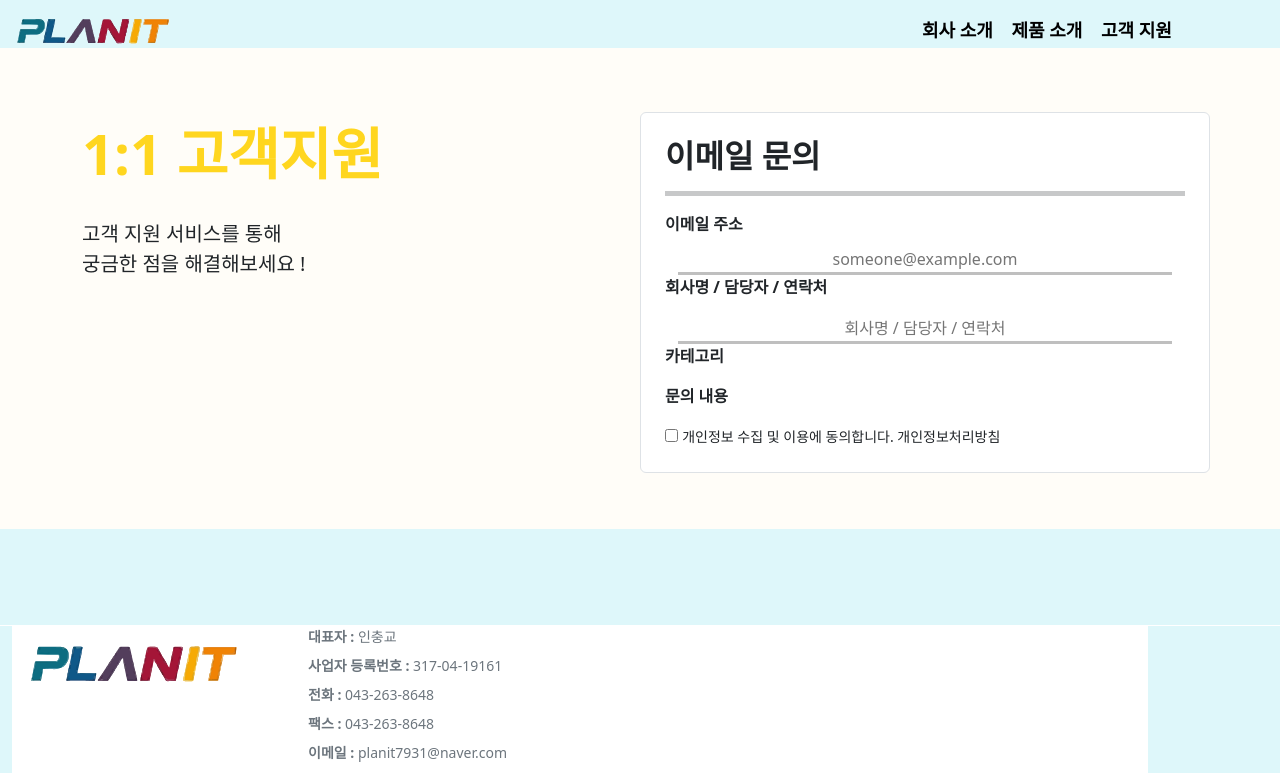
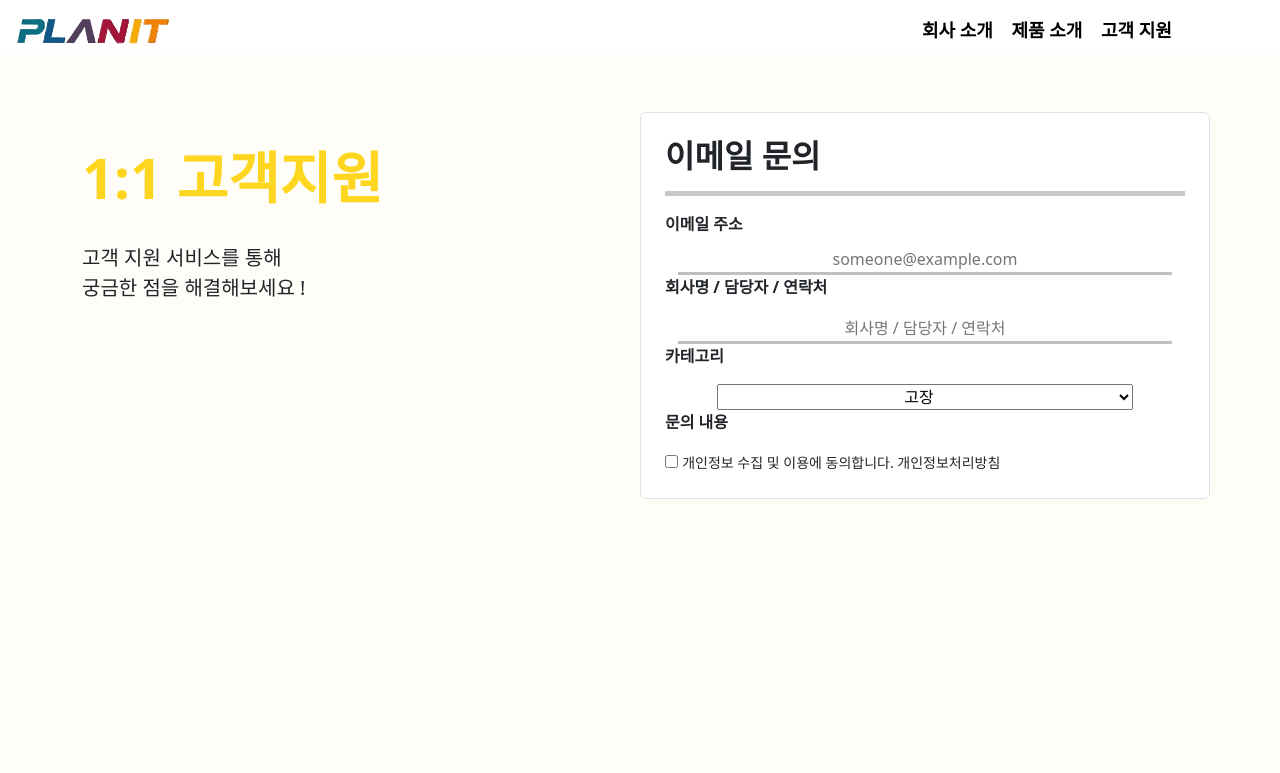
Before and after one commit to mineruking/PLANIT, a React (Create React App) app: page /support/OneOnOneSupport in a window 1280 px wide. Shown: the top 773 px of the page. Built offline with nearby package versions, Linux system fonts and the light colour scheme; the HTML template or start-up script is replaced by a standard one.

Commit message:
navbar scroll

```diff
--- a/src/App.js
+++ b/src/App.js
@@ -19,14 +19,14 @@ function App() {
       <Menu />
       <div className="content">
         <Routes>
-          <Route path='/' element={<Main />} />
-          <Route path='/aboutus' element={<AboutUs />} />
-          <Route path='/product' element={<AboutProduct />} />
-          <Route path='/contacus' element={<ContactUs />} />
-          <Route path='/notification' element={<Notification />} />
-          <Route path='/support' element={<SupportPage />} />
-          <Route path='/support/OnlineSupport' element={<OnlineSupportPage />} />
-          <Route path='/support/OneOnOneSupport' element={<OneOnOneSupportPage />} />
+          <Route path='/' element={<div className="main-page"><Main /></div>} />
+          <Route path='/aboutus' element={<div className="about-us-page"><AboutUs /></div>} />
+          <Route path='/product' element={<div className="product-page"><AboutProduct /></div>} />
+          <Route path='/contacus' element={<div className="contact-us-page"><ContactUs /></div>} />
+          <Route path='/notification' element={<div className="notification-page"><Notification /></div>} />
+          <Route path='/support' element={<div className="support-page"><SupportPage /></div>} />
+          <Route path='/support/OnlineSupport' element={<div className="online-support-page"><OnlineSupportPage /></div>} />
+          <Route path='/support/OneOnOneSupport' element={<div className="one-on-one-support-page"><OneOnOneSupportPage /></div>} />
         </Routes>
       </div>
       <Footer />
--- a/src/Pages/Menu/OneOnOneSupportPage.jsx
+++ b/src/Pages/Menu/OneOnOneSupportPage.jsx
@@ -14,7 +14,7 @@ const OneOnOneSupportPage = () => {
             <Col className="subTitle">
               {/* text-center mb-5 클래스가 적용된 요소 */}
               <div>
-                <br></br><br></br><br></br>
+                <br></br><br></br><br></br><br></br>
                 <h1 className="display-4">1:1 고객지원</h1> <br></br>
                 <p className="lead">고객 지원 서비스를 통해 <br></br>궁금한 점을 해결해보세요 !</p>
               </div>
@@ -38,6 +38,14 @@ const OneOnOneSupportPage = () => {
                 <hr className="small-solid" />
 
                 <p style={{ fontWeight: 'bold' }}>카테고리</p>
+                <div style={{ display: 'flex', justifyContent: 'center' }}>
+                  <select placeholder="유형을 선택해주세요" style={{width:'80%', textAlign:'center'} }>
+                    <option>고장</option>
+                    <option>제품 구매</option>
+                    <option>기타</option>
+                  </select>
+                </div>
+
                 <p style={{ fontWeight: 'bold' }}>문의 내용</p>
                 <input type="checkbox" /> <small>개인정보 수집 및 이용에 동의합니다. 개인정보처리방침</small>
               </div>
--- a/src/Pages/Menu/OnlineSupportPage.jsx
+++ b/src/Pages/Menu/OnlineSupportPage.jsx
@@ -14,7 +14,7 @@ const OnlineSupportPage = () => {
             <Col className="subTitle">
               {/* text-center mb-5 클래스가 적용된 요소 */}
               <div>
-                <br></br><br></br><br></br>
+                <br></br><br></br><br></br><br></br>
                 <h1 className="display">온라인 고객지원</h1> <br></br>
                 <p className="lead">원격 지원을 통해 <br></br>간편하게 문제를 해결해보세요!</p>
                 <small>*플레니트의 규정 라이센스를 준수하여 서비스를 제공합니다.</small>
--- a/src/components/AboutProduct.css
+++ b/src/components/AboutProduct.css
@@ -3,6 +3,10 @@ body, html {
     padding: 0;
     height: 100%;
     width: 100%;
+    /*background-color: #def7fa !important;*/
+  }
+
+  .product-page{
     background-color: #def7fa !important;
   }
 
--- a/src/components/Navbar.css
+++ b/src/components/Navbar.css
@@ -1,4 +1,20 @@
-.nav-link-hover-notification,
+.navbar-custom {
+  transition: top 0.3s;
+  position: fixed;
+  top: 0;
+  width: 100%;
+  z-index: 1000;
+  background-color: rgba(255, 255, 255, 0.5);
+}
+
+.navbar-custom.hide {
+  top: -80px; /* Navbar height */
+}
+
+.navbar-custom.show {
+  top: 0;
+}
+
 .nav-link-hover-aboutus,
 .nav-link-hover-product,
 .nav-link-hover-support {
@@ -13,10 +29,6 @@
   width: 100%; /* Ensure full width */
 }
 
-.nav-link-hover-notification:hover {
-    color: #a5d0d6 !important; /* Change the color as desired */
-  }
-
 .nav-link-hover-aboutus:hover {
   color: #f4defa !important; /* Change the color as desired */
 }
@@ -28,10 +40,12 @@
 .nav-link-hover-support:hover {
   color: rgb(255, 255, 147) !important; /* Change the color as desired */
 }
+
 .btn-reverse-color:hover {
   background-color: #0C5A89 !important; /* 호버 시 배경색 */
   color: rgba(255, 255, 255, 0.575) !important; /* 호버 시 글자색 */
 }
+
 .link-reverse-color-more:hover {
   color: #523E5A !important;
 }
@@ -43,7 +57,10 @@
   }
 }
 
-.nav-link-hover-notification, .nav-link-hover-aboutus, .nav-link-hover-product, .nav-link-hover-support {
+.nav-link-hover-notification,
+.nav-link-hover-aboutus,
+.nav-link-hover-product,
+.nav-link-hover-support {
   margin-right: 80px; /* 오른쪽 마진 추가 */
   white-space: nowrap; /* Prevent line breaks */
   overflow: visible; /* Hide content that overflows */
--- a/src/components/Navbar.jsx
+++ b/src/components/Navbar.jsx
@@ -1,4 +1,4 @@
-import React from 'react';
+import React, { useState, useEffect } from 'react';
 import { Link } from 'react-router-dom';
 import Container from 'react-bootstrap/Container';
 import Nav from 'react-bootstrap/Nav';
@@ -10,8 +10,29 @@ import 'bootstrap/dist/css/bootstrap.min.css';
 import './Navbar.css'; // Import the CSS file
 
 function Menu() {
+  const [showNavbar, setShowNavbar] = useState(true);
+  const [lastScrollTop, setLastScrollTop] = useState(0);
+
+  useEffect(() => {
+    const handleScroll = () => {
+      const scrollTop = window.pageYOffset || document.documentElement.scrollTop;
+      if (scrollTop > lastScrollTop) {
+        setShowNavbar(false);
+      } else {
+        setShowNavbar(true);
+      }
+      setLastScrollTop(scrollTop);
+    };
+
+    window.addEventListener('scroll', handleScroll);
+
+    return () => {
+      window.removeEventListener('scroll', handleScroll);
+    };
+  }, [lastScrollTop]);
+
   return (
-    <Navbar expand="lg" style={{ backgroundColor: 'transparent', position: 'fixed', top: 0, width: '100%', zIndex: 1000 }} variant='light'>
+    <Navbar expand="lg" className={`navbar-custom ${showNavbar ? 'show' : 'hide'}`} variant='light'>
       <Container className="justify-content-between">
         <Navbar.Brand href="/"><img
           alt=""
--- a/src/components/OneOnOneSupportPage.css
+++ b/src/components/OneOnOneSupportPage.css
@@ -1,5 +1,6 @@
-.FirstContainer{
+.one-on-one-support-page{
     background-color: #FFFDF8; /* 배경색상 변경 */
+    height: calc(100vh - 61px);
 }
 
 
--- a/src/components/OnlineSupportPage.css
+++ b/src/components/OnlineSupportPage.css
@@ -1,5 +1,6 @@
-.FirstContainer1{
+.online-support-page{
     background-color: #fde5eb; /* 배경색상 변경 */
+    height: calc(100vh - 61px);
 }
 
 .white-border{
```
Lines whose indentation alone changed are shown as unchanged.
